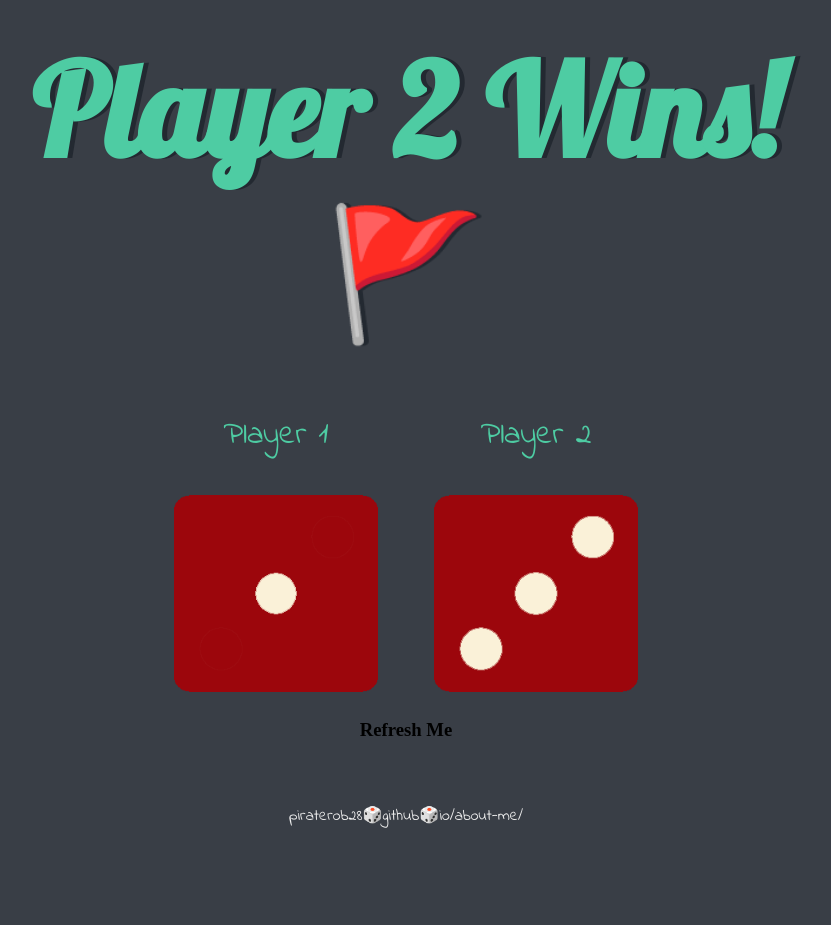
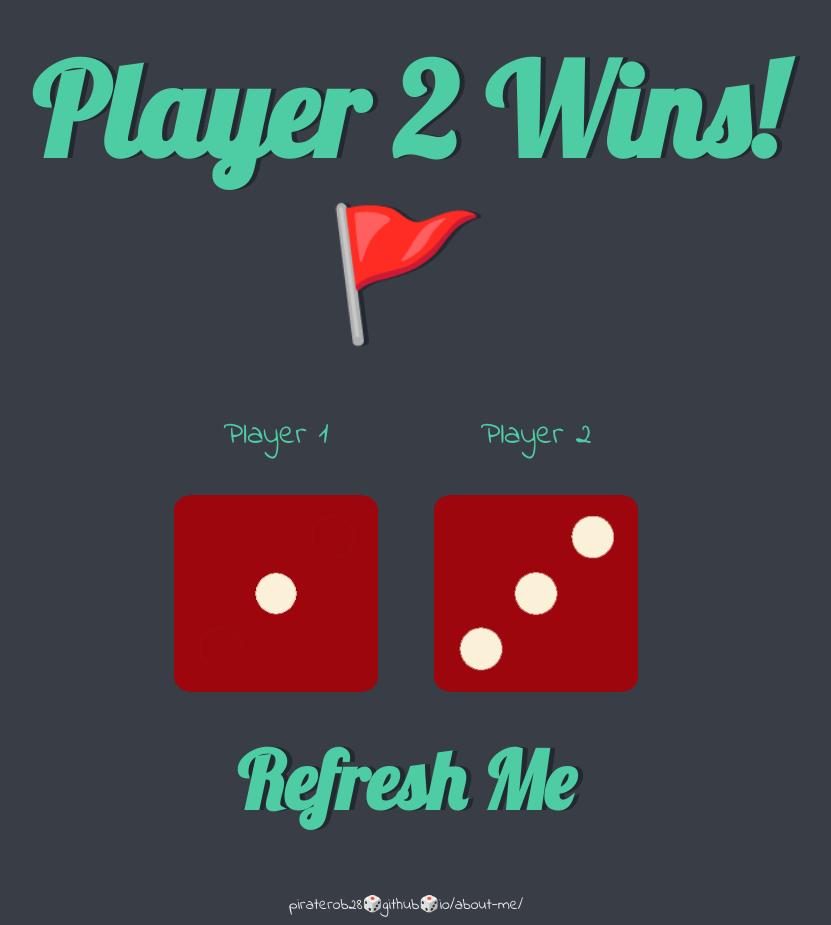
Before and after one commit to piraterob28/dice-roll, a plain HTML site: page index.html in a window 1280 px wide. Shown: the whole page, without its empty margins (234-1065 px from the left). Before the commit the page ends 836 px from the top, so only its background shows below. Drawn offline with Linux system fonts and the light colour scheme.

Commit message:
Update styles.css

```diff
--- a/styles.css
+++ b/styles.css
@@ -22,6 +22,14 @@ h1 {
   color: #4ECCA3;
 }
 
+h3 {
+  margin: 30px;
+  font-family: "Lobster", cursive;
+  text-shadow: 5px 0 #232931;
+  font-size: 5rem;
+  color: #4ecca3;
+}
+
 p {
   font-size: 2rem;
   color: #4ECCA3;
```
